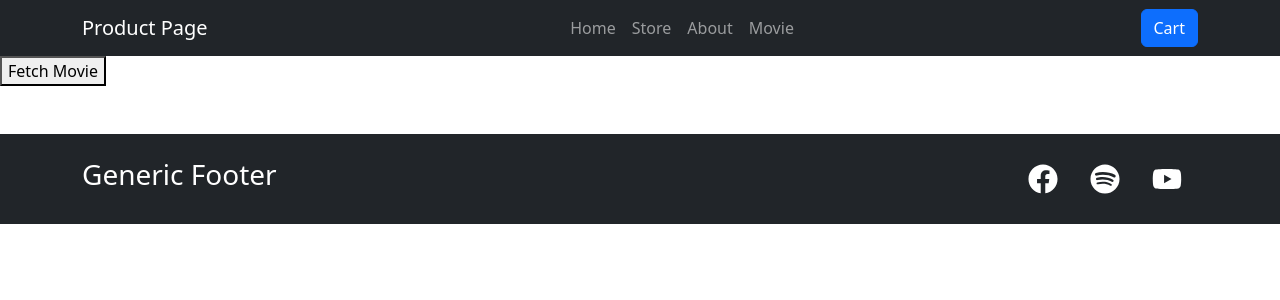
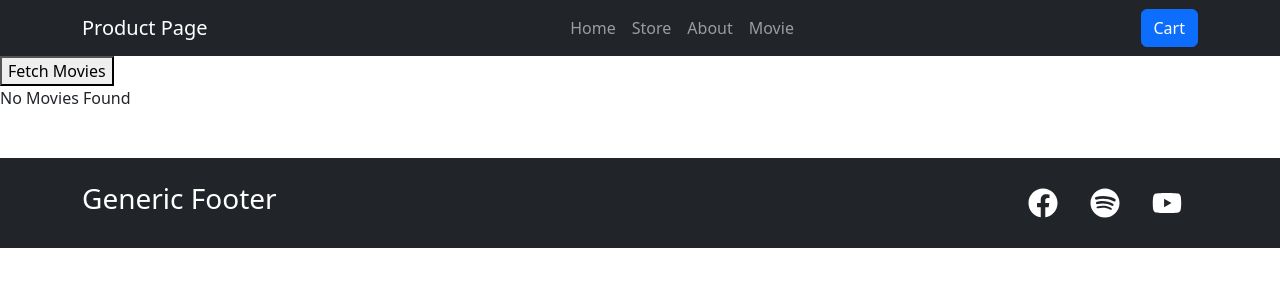
Before and after one commit to ajayygurjar/E-commerce-app, a React (Vite) app: page /movie in a window 1280 px wide. Shown: the top 300 px of the page. Built offline with nearby package versions, Linux system fonts and the light colour scheme.

Commit message:
optimised way of fetching

```diff
--- a/src/pages/Movie.jsx
+++ b/src/pages/Movie.jsx
@@ -30,18 +30,23 @@ const Movie = () => {
 
   return (
     <>
-      <button type="button" onClick={fetchMovie}>Fetch Movie</button>
+      <section>
+        <button type="button" onClick={fetchMovie}>Fetch Movies</button>
+      </section>
 
-      {/* Show loader when isLoading is true */}
-      {isLoading ? (
-        <div>Loading...</div>
-      ) : (
+      <section>
+        {isLoading && <p>Loading ...</p>}
+
+        {!isLoading && movies.length > 0 && (
           <ul>
             {movies.map((movie, index) => (
               <li key={index}>{movie.name}</li>
             ))}
           </ul>
         )}
+
+        {!isLoading && movies.length === 0 && <p>No Movies Found</p>}
+      </section>
     </>
   );
 };
```
Lines whose indentation alone changed are shown as unchanged.
